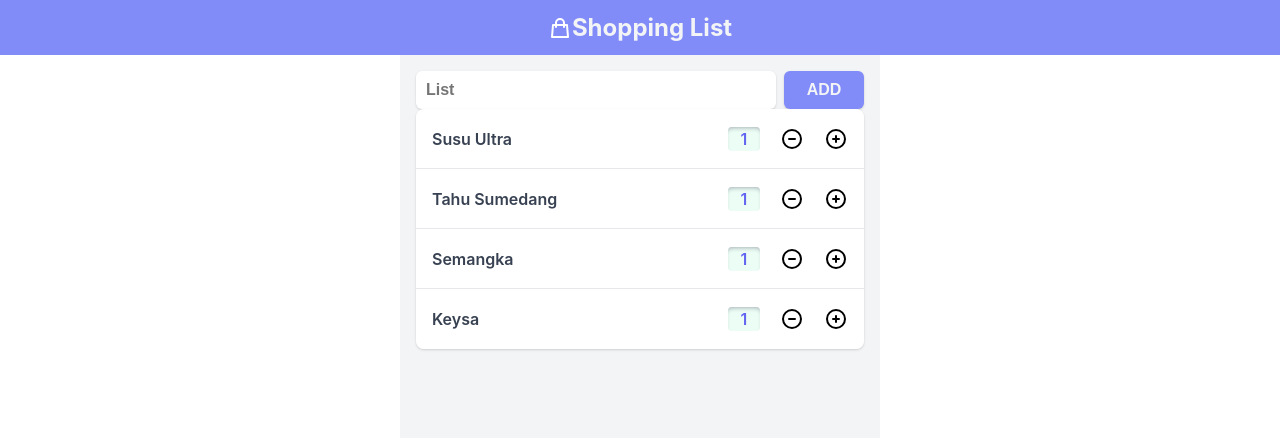
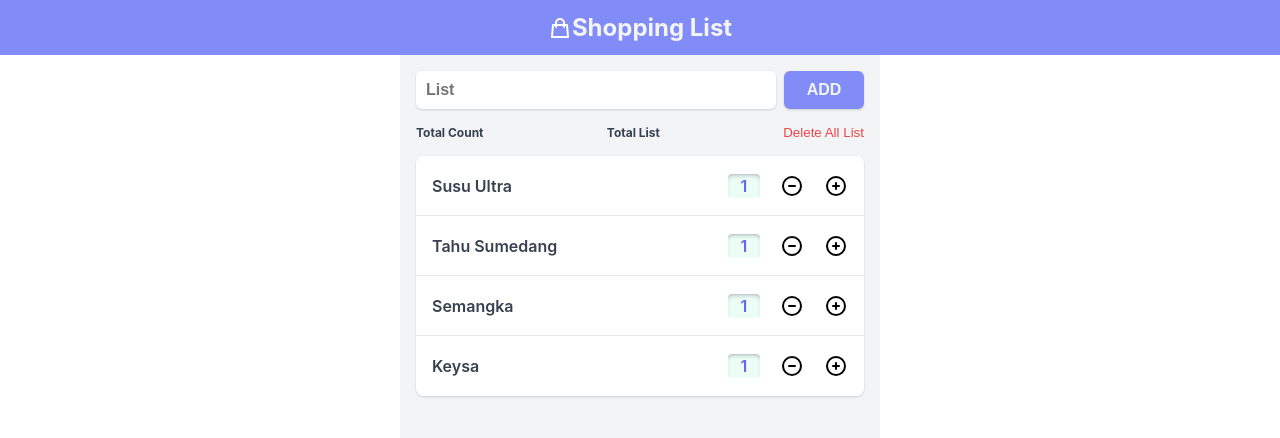
Before and after one commit to bando9/react-fundamental, a React (Create React App) app in the folder starter/counter-starter/: page / in a window 1280 px wide. Shown: the top 438 px of the page. Built offline with nearby package versions, Linux system fonts and the light colour scheme.

Commit message:
menambah info session

```diff
--- a/starter/counter-starter/src/App.css
+++ b/starter/counter-starter/src/App.css
@@ -122,3 +122,33 @@
 .todo-divider {
     border-bottom: 1px solid var(--main-border-color);
 }
+
+.info {
+    display: flex;
+    justify-content: space-between;
+    align-items: center;
+
+    width: 100%;
+    padding: 16px 0;
+}
+
+.info-total {
+    display: flex;
+    justify-content: center;
+    align-items: center;
+
+    color: var(--main-font-color);
+    font-size: 12px;
+}
+
+.info-total>p {
+    font-weight: bold;
+}
+
+.delete-all-button {
+    background-color: unset;
+    border: none;
+    padding: unset;
+
+    color: var(--danger-font-color);
+}
--- a/starter/counter-starter/src/App.js
+++ b/starter/counter-starter/src/App.js
@@ -70,6 +70,20 @@ function App() {
           <button className="add-button" type="submit">add</button>
         </form>
 
+        <div className="info">
+          <div className="info-total">
+            <p>Total Count</p>
+          </div>
+
+          <div className="info-total">
+            <p>Total List</p>
+          </div>
+
+          <button className="delete-all-button">
+            Delete All List
+          </button>
+        </div>
+
         {todos.length > 0 ? (
           <div className="todos">
             {todos.map((todo, index, arr) => {
```
Also changed, not shown: 1 other file (tests, documents, lock files or other folders).
